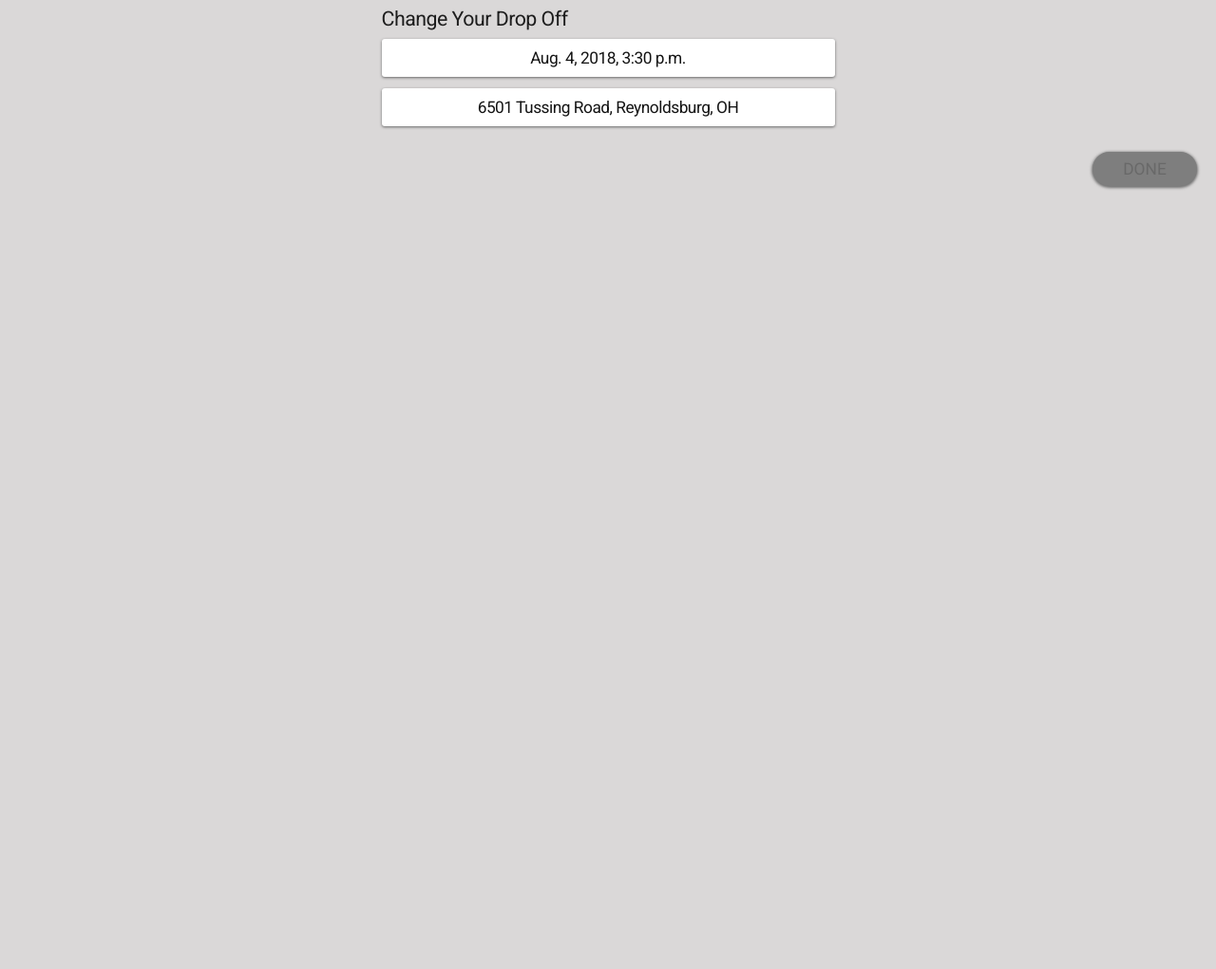
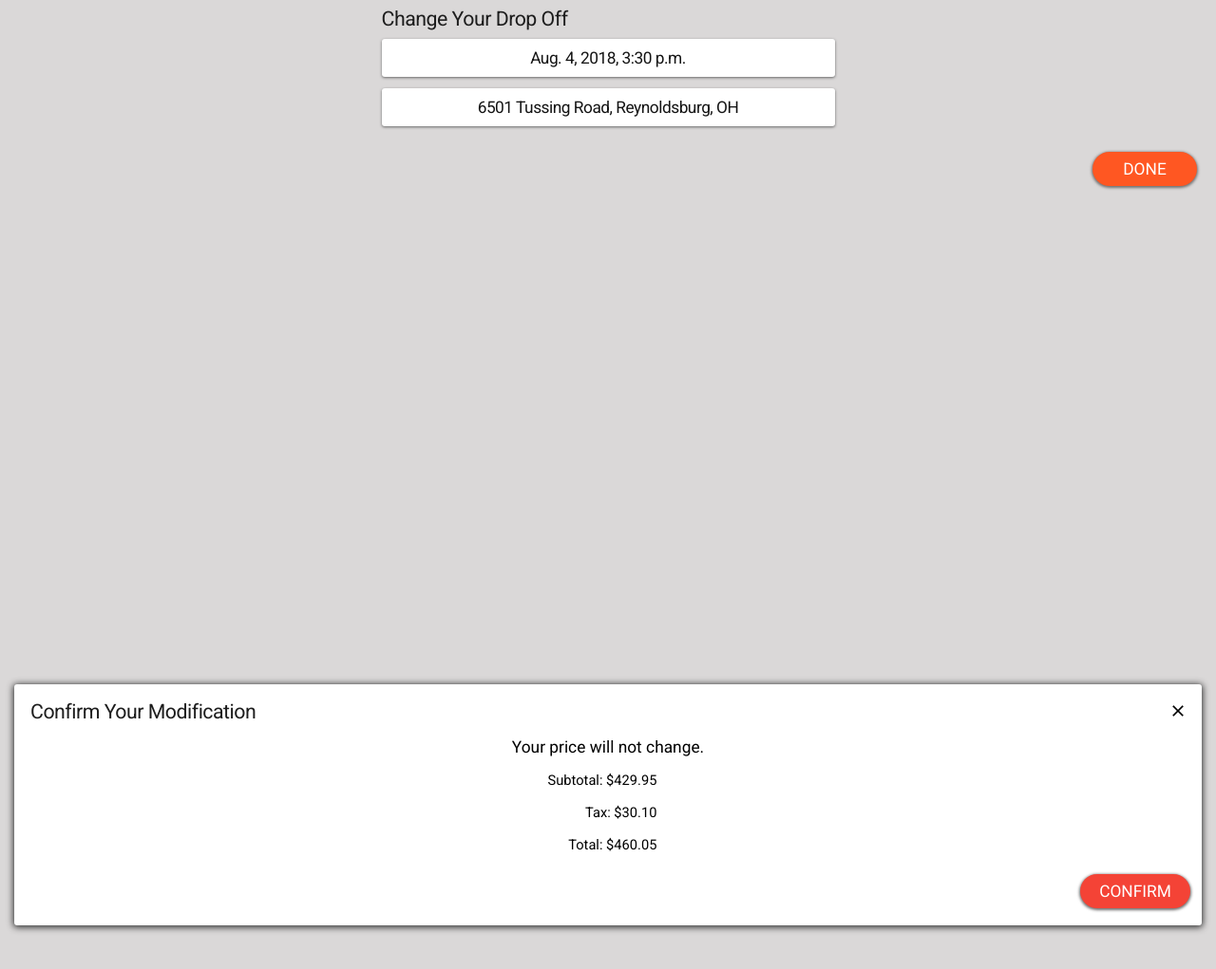
Before and after one commit to ajessefowler/speedcats-car-rental, a Django app: page /inventory/reservation/66/modify/ in a window 1280 px wide. Shown: the part 119-1140 px from the top of the page at 95% size. Run offline with Django 3.2, Linux system fonts and the light colour scheme; a user stored in the database is signed in; data comes from the database, SQL or seed files in the repository; both versions use the stored data as it was after the commit; some libraries are stand-ins or nearby versions.

Commit message:
Add modification confirmation Confirming modify now alerts user to price change

```diff
--- a/inventory/static/css/animations.css
+++ b/inventory/static/css/animations.css
@@ -79,3 +79,13 @@
 	from { transform: translateY(-3px) scaleX(0.5) rotate(16deg); }
 	to { transform: translateY(0px) scaleX(1) rotate(0deg); }
 }
+
+@keyframes confirmUp {
+	from { transform: translateY(500px); }
+	to { transform: translateY(-90px); }
+}
+
+@keyframes confirmDown {
+	from { transform: translateY(-90px); }
+	to { transform: translateY(500px); }
+}
--- a/inventory/static/css/styles.css
+++ b/inventory/static/css/styles.css
@@ -1239,6 +1239,37 @@ a:-webkit-any-link {
 	width: 116px;
 }
 
+#confirmcard {
+	display: flex;
+	flex-direction: column;
+	justify-content: space-around;
+	align-items: center;
+	z-index: 12;
+	background-color: white;
+	padding: 12px;
+	margin: 0 15px;
+	border-radius: 3px;
+	box-shadow: 0 1px 7px 1px #2c2c2c;
+	position: fixed;
+	width: calc(100% - 54px);
+	transform: translateY(500px);
+}
+
+#confirmcard > a {
+	margin:  14px 0 6px auto;
+}
+
+#confirmcard > h3 {
+	font-size: 16pt;
+	position: relative;
+	margin: 4px auto 7px 0;
+	padding-left: 5px;
+}
+
+#confirmcard > p {
+	margin: 8px 0;
+}
+
 #returnhome {
 	width: calc(100% - 40px);
 	margin: 20px 20px;
--- a/inventory/static/js/checkModifyForm.js
+++ b/inventory/static/js/checkModifyForm.js
@@ -1,9 +1,74 @@
 // Turn done button orange and activate click listener
-function checkFormCompletion() {
+document.addEventListener('DOMContentLoaded', function(event) {
     const modify = document.getElementById('modifybutton');
+    const vehiclePrice = parseFloat(document.getElementById('vehicleprice').value);
+    const initialTotal =  parseFloat(document.getElementById('initialtotal').value);
+
+    document.getElementById('confirmshade').addEventListener('click', function() {
+        closeConfirm();
+    });
+
+    document.getElementById('closeconfirmation').addEventListener('click', function() {
+        closeConfirm();
+    });
+
+    document.getElementById('confirmcancelbutton').addEventListener('click', function() {
+        document.getElementById('modifylocation').submit();
+    });
+
     modify.style.backgroundColor = '#FF5722';
     modify.style.color = '#FFFFFF';
     modify.addEventListener('click', function() {
-        document.getElementById('modifylocation').submit();
+
+        const pickupStr = document.getElementById('pickuptimeformat').value
+        const pickup = formatDate(pickupStr);
+        const dropoffStr = document.getElementById('dropofftimeformat').value
+        const dropoff = formatDate(dropoffStr);
+
+        const diff = Math.abs(dropoff.getTime() - pickup.getTime());
+        const diffDays = Math.ceil(diff / (1000 * 3600 * 24) + 1);
+
+        const subtotal = parseFloat(vehiclePrice * diffDays).toFixed(2);
+        const tax = parseFloat(subtotal * 0.07).toFixed(2);
+        const total = (parseFloat(subtotal) + parseFloat(tax)).toFixed(2);
+
+        const priceDiff = Math.abs(total - initialTotal).toFixed(2);
+
+        document.getElementById('subtotal').value = subtotal;
+        document.getElementById('tax').value = tax;
+        document.getElementById('total').value = total;
+
+        document.getElementById('displaysubtotal').innerHTML = 'Subtotal: $' + subtotal;
+        document.getElementById('displaytax').innerHTML = 'Tax: $' + tax;
+        document.getElementById('displaytotal').innerHTML = 'Total: $' + total;
+
+
+        if (total > initialTotal) {
+            document.getElementById('priceupdate').innerHTML = 'Your price will increase by $' + priceDiff + '.';
+        } else if (total < initialTotal) {
+            document.getElementById('priceupdate').innerHTML = 'Your price will decrease by $' + priceDiff + '.';
+        }
+
+        // Add logic to check if vehicle is available here
+
+        document.getElementById('confirmshade').style.display = 'block';
+        document.getElementById('confirmshade').style.animation = 'fadeIn .4s ease forwards';
+        document.getElementById('confirmcard').style.animation = 'confirmUp .4s ease forwards';
     });
-}
+
+    function closeConfirm() {
+        document.getElementById('confirmshade').style.animation = 'fadeOut .4s ease forwards';
+        document.getElementById('confirmcard').style.animation = 'confirmDown .4s ease forwards';
+        setTimeout(function() {
+            document.getElementById('confirmshade').style.display = 'none';
+        }, 400);
+    }
+
+    function formatDate(dateStr) {
+        const year = dateStr.substring(0,4);
+        const month = parseInt(dateStr.substring(5,7) - 1);
+        const day = dateStr.substring(8,10);
+        const date = new Date(year, month, day);
+        return date;
+    }
+});
--- a/inventory/static/js/validateModify.js
+++ /dev/null
@@ -1,14 +0,0 @@
-// If reservation has drop off at another location checked,
-// then if it is unchecked, set the drop off location to the pick up location id
-document.addEventListener('DOMContentLoaded', function(event) {
-    // Format time for hidden inputs here
-    if (document.getElementById('pickuptimeformat')) {
-        const startingPickUp = document.getElementById('pickuptimeformat').value;
-        console.log(startingPickUp);
-        console.log(startingPickUp.slice(-4))
-        if (startingPickUp.slice(-3, 0) === 'p.m.') {
-            // Add 12 to hours
-        }
-    }
-    const startingDropOff = document.getElementById('dropofftimeformat').value;
-});
--- a/inventory/templates/inventory/modify.html
+++ b/inventory/templates/inventory/modify.html
@@ -1,11 +1,11 @@
 {% extends "base_generic.html" %}
+{% load tz %}
 {% load static %}
 
 {% block scripts %}
 <script type="text/javascript" src="{% static 'js/checkModifyForm.js' %}"></script>
 <script type="text/javascript" src="{% static 'js/validateTime.js' %}"></script>
 <script type="text/javascript" src="{% static 'js/location.js' %}"></script>
-<script type="text/javascript" src="{% static 'js/validateModify.js' %}"></script>
 {% endblock %}
 
 {% block content %}
@@ -20,6 +20,8 @@
 
 <form name="paymentlocation" id="modifylocation" action="{% url 'inventory:update' reservation.id %}" method="post">
 {% csrf_token %}
+    <input type="hidden" name="vehicleprice" id="vehicleprice" value="{{ reservation.vehicle.price }}">
+    <input type="hidden" name="length" id="reservationlength" value="{{ reservation.length }}">
     <div id="selectlocation">
 
         {% if reservation.status == "Upcoming" %}
@@ -29,7 +31,7 @@
                 <div id="pickuptime" class="selectcard">
                     <p id="pickuptimetext">{{ reservation.pick_up_time }}</p>
                 </div>
-                <input type="hidden" name="pickuptimeformat" id="pickuptimeformat" value="{{ reservation.pick_up_time|date:'Y-m-d H:m' }}" readonly>
+                <input type="hidden" name="pickuptimeformat" id="pickuptimeformat" value="{{ reservation.pick_up_time|date:'Y-m-d H:i' }}" readonly>
             </div>
         {% endif %}
 
@@ -38,7 +40,7 @@
             <div id="dropofftime" class="selectcard">
                 <p id="dropofftimetext">{{ reservation.drop_off_time }}</p>
             </div>
-            <input type="hidden" name="dropofftimeformat" id="dropofftimeformat" value="{{ reservation.drop_off_time|date:'Y-m-d H:m' }}" readonly>
+            <input type="hidden" name="dropofftimeformat" id="dropofftimeformat" value="{{ reservation.drop_off_time|date:'Y-m-d H:i' }}" readonly>
 
             <div id="dropofflocation" class="selectcard" style="display: block;">
                 <p id="dropoffloctext">{{ reservation.drop_off_location }}</p>
@@ -47,13 +49,37 @@
         </div>
     </div>
 
+    <input type="hidden" id="initialsubtotal" value="{{ reservation.subtotal }}">
+    <input type="hidden" id="initialtotal" value="{{ reservation.total }}">
+
+    <input type="hidden" name="subtotal" id="subtotal">
+    <input type="hidden" name="tax" id="tax">
+    <input type="hidden" name="total" id="total">
+
     <div id="modifybutton" class="roundbutton">
         <p>DONE</p>
     </div>
 </form>
 
+<div id="confirmshade" class="popupshade"></div>
 <div id="timeshade" class="popupshade"></div>
 <div id="locationshade" class="popupshade"></div>
+
+<div id="confirmcard">
+    <h3>Confirm Your Modification</h3>
+    <i class="material-icons" id="closeconfirmation">close</i>
+    <p id="priceupdate">Your price will not change.</p>
+    <div id="pricedetails">
+        <p id="displaysubtotal">Subtotal: ${{ reservation.subtotal }}</p>
+        <p id="displaytax">Tax: ${{ reservation.tax }}</p>
+        <p id="displaytotal">Total: ${{ reservation.total }}</p>
+    </div>
+    <a>
+        <div id="confirmcancelbutton" class="roundbutton">
+            <p>CONFIRM</p>
+        </div>
+    </a>
+</div>
 
 {% if reservation.status == "Upcoming" %}
 <div id="pickuptimecard" class="infoselector">
--- a/inventory/views.py
+++ b/inventory/views.py
@@ -296,6 +296,14 @@ def update(request, reservationID):
 		dropoff_format = datetime.strptime(dropoff_time, "%Y-%m-%d %H:%M")
 		reservation.drop_off_time = dropoff_format
 
+		subtotal = request.POST["subtotal"]
+		tax = request.POST["tax"]
+		total = request.POST["total"]
+
+		reservation.subtotal = subtotal
+		reservation.tax = tax
+		reservation.total = total
+
 		reservation.save()
 
 		return redirect('/inventory/reservation/' + str(reservationID))
--- a/speedcats/__init__.py
+++ b/speedcats/__init__.py
@@ -1,4 +1,4 @@
-
+'''
 # http://docs.celeryproject.org/en/latest/django/first-steps-with-django.html
 
 from __future__ import absolute_import, unicode_literals
@@ -8,3 +8,4 @@ from __future__ import absolute_import, unicode_literals
 from speedcats.celery_tasks import app as celery_app
 
 __all__ = ('celery_app',)
+'''
--- a/speedcats/celery_tasks.py
+++ b/speedcats/celery_tasks.py
@@ -1,4 +1,4 @@
-
+'''
 # http://docs.celeryproject.org/en/latest/django/first-steps-with-django.html
 
 from __future__ import absolute_import, unicode_literals
@@ -30,3 +30,4 @@ def set_vehicle_as_available(vehicle, store):
     vehicle.status = 'a'
     vehicle.store = store
     vehicle.save()
+'''
--- a/speedcats/settings.py
+++ b/speedcats/settings.py
@@ -143,4 +143,4 @@ MEDIA_ROOT = os.path.join(BASE_DIR, 'media')
 MEDIA_URL = '/media/'
 LOGIN_REDIRECT_URL = '/'
 
-DEFAULT_FILE_STORAGE = 'storages.backends.s3boto3.S3Boto3Storage'
+#DEFAULT_FILE_STORAGE = 'storages.backends.s3boto3.S3Boto3Storage'
```
Also changed, not shown: inventory/models.py (+4 -4 lines), db.sqlite3.
